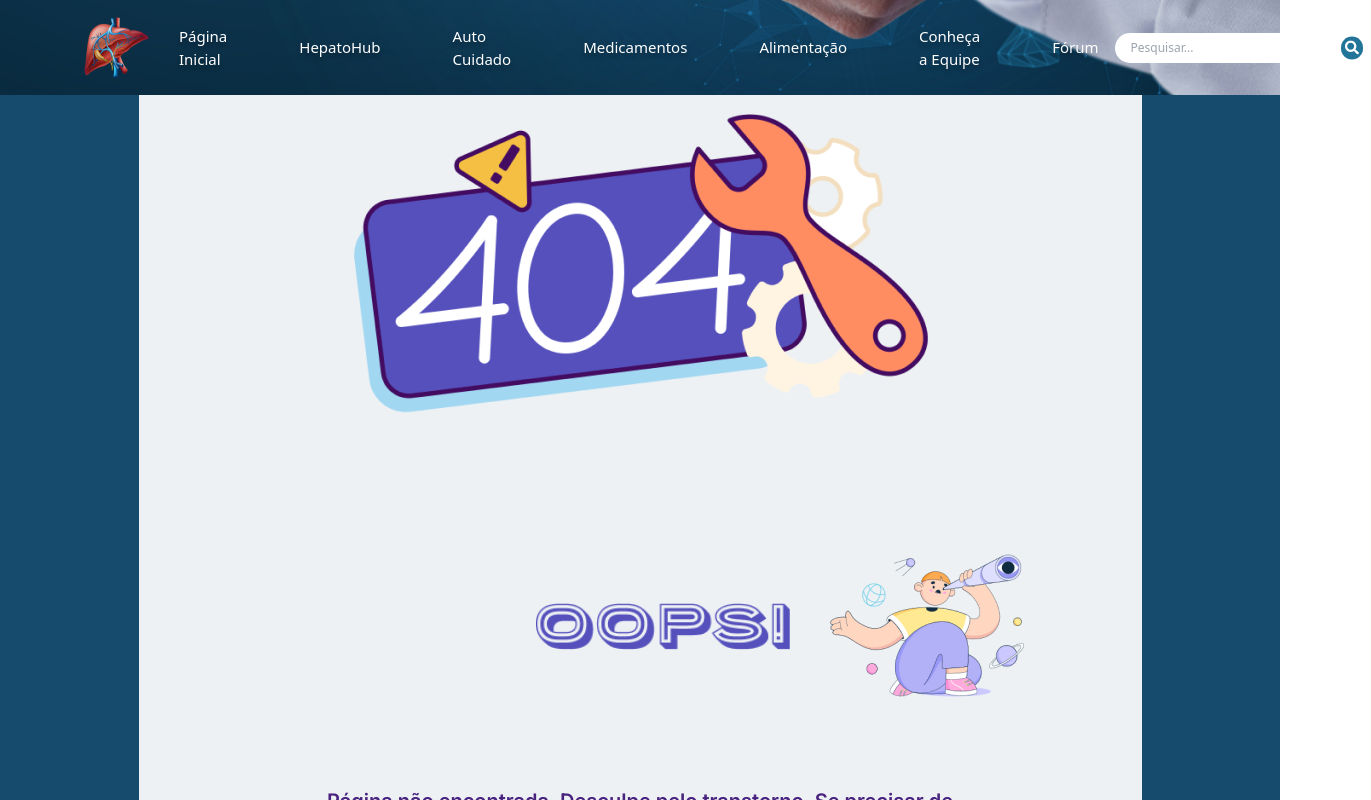
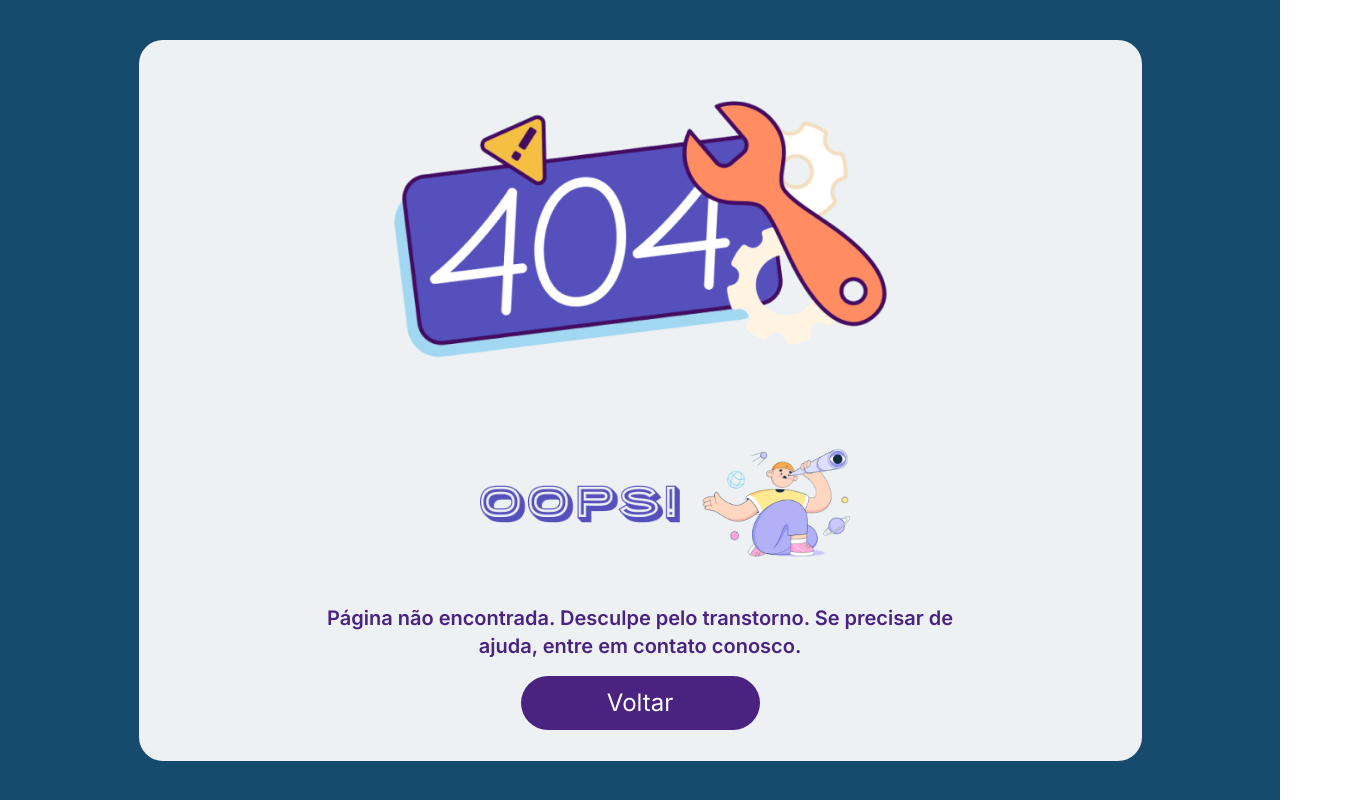
Before and after one commit to hepatohub/frontend, a Next.js app: page /construcao in a window 1280 px wide. Shown: the top 800 px of the page, 1371 px wide, since content can reach past the window. Built offline with nearby package versions, Linux system fonts and the light colour scheme.

Commit message:
HN-143 layout ajustado

```diff
--- a/src/app/Homepage/page.js
+++ b/src/app/Homepage/page.js
@@ -1,6 +1,8 @@
 "use client";
 import Button from '@/components/Button';
 import Cards from '@/components/Cards';
+import Footer from '@/components/Footer';
+import Header from '@/components/Header';
 import cardsData from '@/data/cardsData';
 import Image from "next/image";
 import { IoIosArrowRoundForward } from "react-icons/io";
@@ -8,6 +10,7 @@ import { IoIosArrowRoundForward } from "react-icons/io";
 const Homepage = () => {
   return (
     <>
+    <Header/>
       <div className='bg-bg-homepage bg-bgHome bg-no-repeat bg-cover'>
         <section className="bg-[#0C3853] w-full h-screen flex flex-col items-center lg:hidden md:hidden relative">
           <div className="relative w-full flex h-80 items-end">
@@ -85,6 +88,7 @@ const Homepage = () => {
           </div>
         </main>
       </div>
+      <Footer/>
     </>
   );
 };
--- a/src/app/autocuidado/page.js
+++ b/src/app/autocuidado/page.js
@@ -1,12 +1,12 @@
+import Button from '@/components/Button';
 import Footer from '@/components/Footer';
-import Header from '@/components/Header'
-import Button from '@/components/Button';
+import Header from '@/components/Header';
 import Image from "next/image";
-import React from 'react'
 
 const page = () => {
   return (
     <>
+    <Header/>
       <section className='bg-bgauto bg-no-repeat bg-cover w-full h-[963px]'>
         <div className='flex flex-row items-end justify-end w-full pt-4 pr-6'>
             <Button text="Entrar" href={"login"}/>
@@ -122,6 +122,7 @@ const page = () => {
 
         </section>
       </main>
+      <Footer/>
     </>
   )
 }
--- a/src/app/construcao/page.js
+++ b/src/app/construcao/page.js
@@ -1,26 +1,24 @@
 "use client";
-import React from "react";
 import Image from "next/image";
 import Link from "next/link";
 
 const construcao = () => {
   return (
     <div className="
-    bg-hepato-blue flex items-center justify-center h-[100vh] sm:max-w-full z-30 lg:w-full">
+      bg-hepato-blue flex items-center justify-center min-h-screen">
       <div className="
-      bg-construcao h-[921px] flex flex-col justify-center items-center
-      sm:max-w-full
-      lg:w-[1003px]
+        bg-construcao h-[721px] w-[1003px] flex flex-col justify-center items-center
+        sm:max-w-full rounded-3xl
       ">
         <div>
-        <Image src="/404.png" alt="Erro 404" width={583} height={389} />
+          <Image src="/404.png" alt="Erro 404" width={500} height={389} />
         </div>
-      <section className="grid grid-cols-2 items-center justify-end mt-7 ml-80">
-        <Image src="/oops.png" alt="Erro 404" width={254} height={50} />
-        <Image src="/erro.png" alt="Erro 404" width={264} height={264} />
+        <section className="grid grid-cols-2 items-center justify-end ml-20">
+          <Image src="/oops.png" alt="Erro 404" width={200} height={50} />
+          <Image src="/erro.png" alt="Erro 404" width={200} height={264} />
         </section>
 
-      <div className="mt-7 flex flex-col items-center">
+        <div className="flex flex-col items-center">
           <p className='text-roxo text-center text-xl font-semibold
             lg:w-[685px] lg:text-xl
             sm:max-w-full sm:text-2xl
--- a/src/app/hepatohub/page.js
+++ b/src/app/hepatohub/page.js
@@ -1,10 +1,13 @@
 "use client"
 import Button from '@/components/Button';
+import Footer from '@/components/Footer';
+import Header from '@/components/Header';
 import Image from "next/image";
 
 const hepatohub = () => {
   return (
     <>
+    <Header/>
       <section className='bg-bgHepatohub bg-no-repeat bg-cover h-[698px] relative -mt-1'>
         <div className='flex flex-row items-end justify-end w-full pt-4 pr-6'>
           <Button text="Entrar" href={"/login"}/>
@@ -98,6 +101,7 @@ const hepatohub = () => {
       </div>
 
       </main>
+      <Footer/>
     </>
   )
 }
--- a/src/app/layout.js
+++ b/src/app/layout.js
@@ -1,7 +1,5 @@
 import { Inter } from "next/font/google";
 import "./globals.css";
-import Footer from "@/components/Footer";
-import Header from "@/components/Header";
 
 const inter = Inter({ subsets: ["latin"] });
 
@@ -14,9 +12,7 @@ export default function RootLayout({ children }) {
   return (
     <html lang="en">
       <body className={inter.className}>
-        <Header />
         {children}
-        <Footer />
       </body>
     </html>
   );
```
Lines whose indentation alone changed are shown as unchanged.
